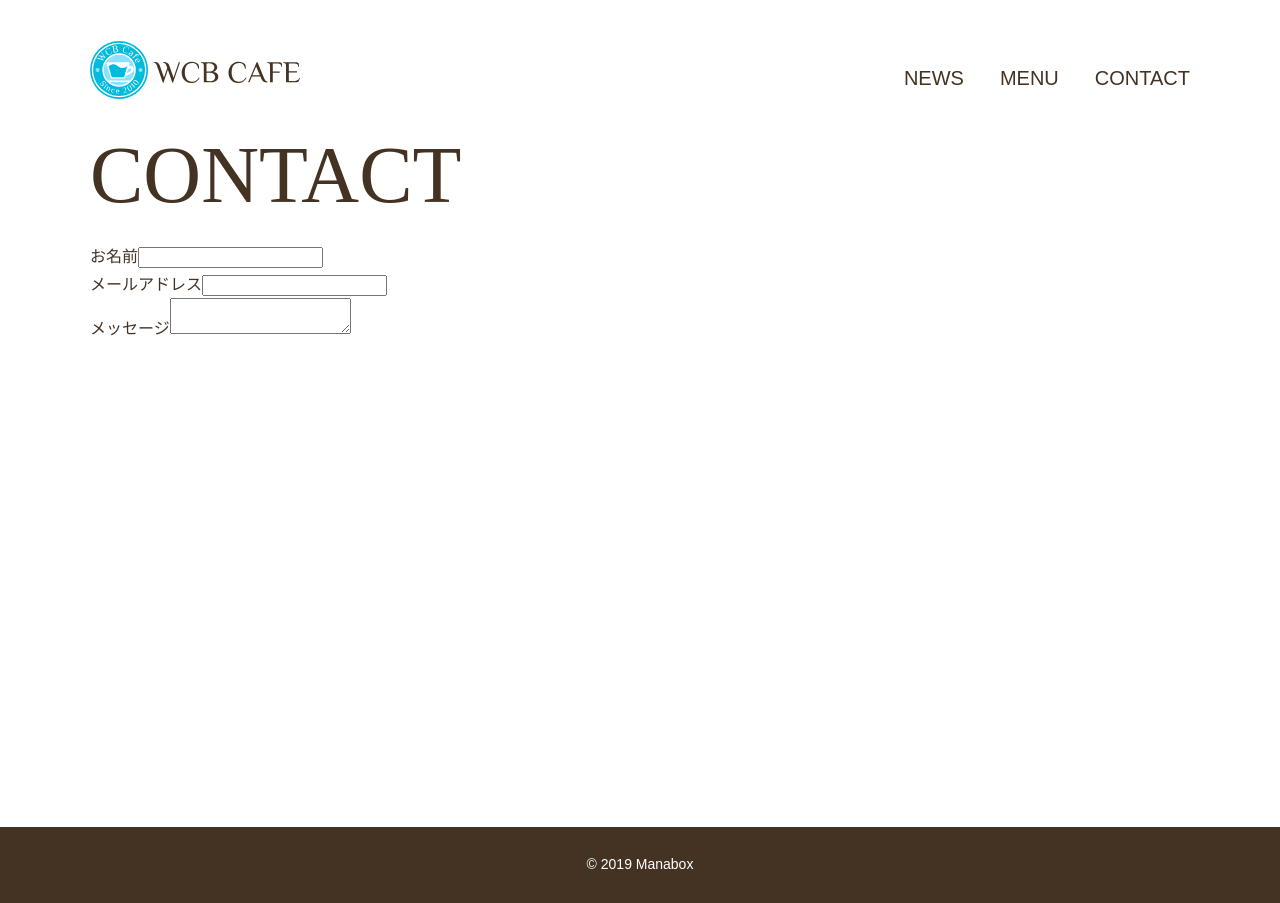
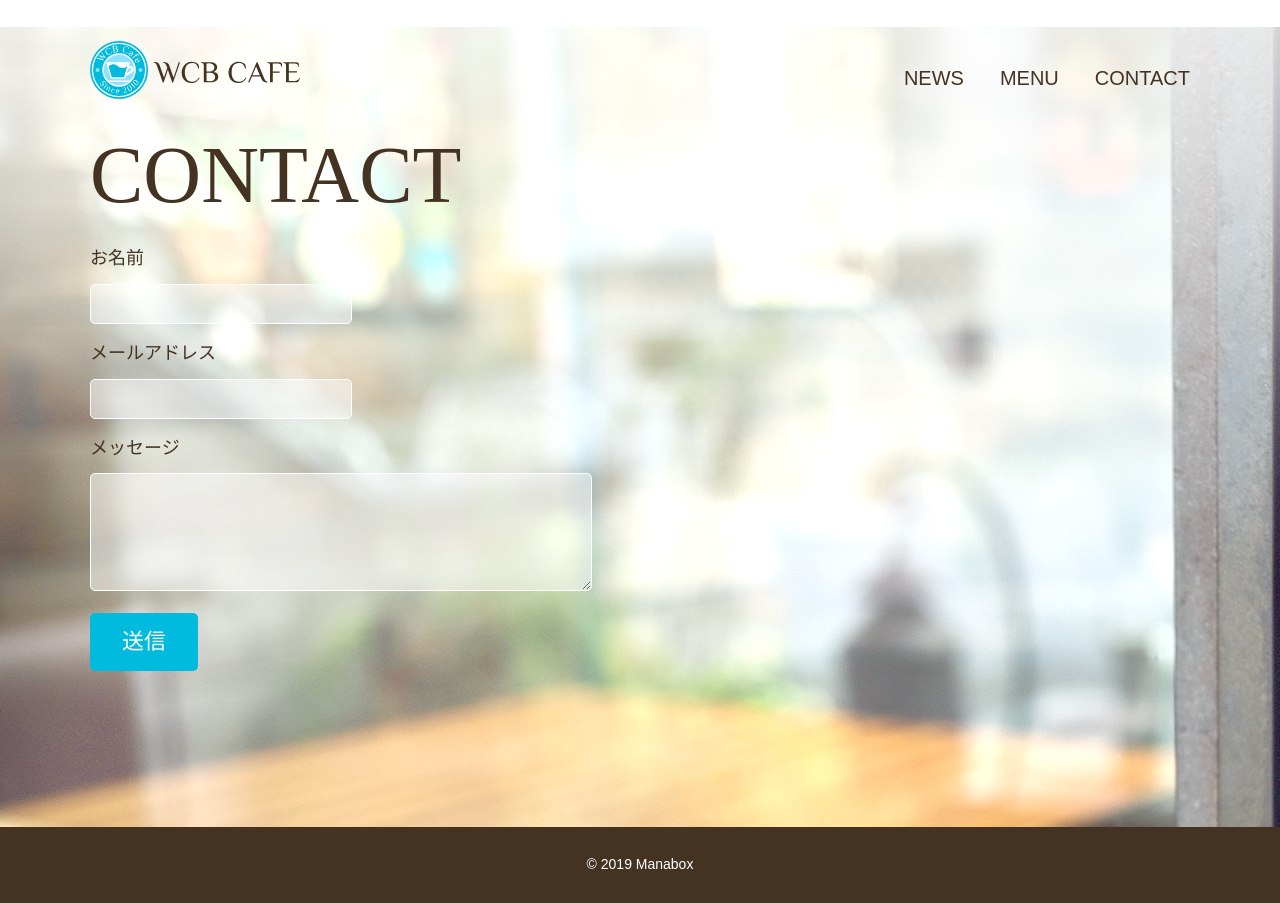
Before and after one commit to KotaSC/html-css-practice, a React (Create React App) app in the folder chapter4to7/: page /contact in a window 1280 px wide. Built offline with nearby package versions, Linux system fonts and the light colour scheme; some icons are missing.

Commit message:
フォームのスタイルを調整 P.254

```diff
--- a/chapter4to7/src/App.tsx
+++ b/chapter4to7/src/App.tsx
@@ -7,6 +7,7 @@ import { Meta } from "./components/Meta/Meta";
 import { MenuItems } from "./components/Menu/MenuItems";
 import homeBgImg from "./assets/images/main-bg.jpg";
 import menuBgImg from "./assets/images/menu-bg.jpg";
+import contactBgImg from "./assets/images/contact-bg.jpg";
 
 type BgPictureProps = {
   pagePath: String;
@@ -19,6 +20,10 @@ const BgPicture = styled.div<BgPictureProps>`
     (props.pagePath === "/menu" &&
       css`
         background-image: url(${menuBgImg});
+      `) ||
+    (props.pagePath === "/contact" &&
+      css`
+        background-image: url(${contactBgImg});
       `) ||
     (props.pagePath === "/" &&
       css`
--- a/chapter4to7/src/components/Contact/Contact.tsx
+++ b/chapter4to7/src/components/Contact/Contact.tsx
@@ -6,34 +6,74 @@ const Wrapper = styled.div`
   padding: 0 4%;
 `;
 
-const Form = styled.form``;
+const FormContainer = styled.form``;
+const FormDiv = styled.div`
+  margin-bottom: 14px;
+`;
+const FormLabel = styled.label`
+  font-size: 1.125rem;
+  margin-bottom: 10px;
+  display: block;
+`;
+const InputForm = styled.input`
+  background: rgba(255, 255, 255, 0.5);
+  border: 1px #fff solid;
+  border-radius: 5px;
+  padding: 10px;
+  font-size: 1rem;
+  width: 100%;
+  &#name,
+  &#email {
+    max-width: 240px;
+    @media (max-width: 600px) {
+      max-width: 95%;
+    }
+  }
+`;
+const MessageForm = styled(InputForm)`
+  max-width: 480px;
+  height: 6rem;
+  @media (max-width: 600px) {
+    max-width: 95%;
+  }
+`;
 
-const NameFormLabel = styled.label``;
-const NameForm = styled.input``;
-
-const EmailFormLabel = styled.label``;
-const EmailForm = styled.input``;
-
-const MessageFormLabel = styled.label``;
-const MessageForm = styled.textarea``;
+const SubmitBtn = styled.input`
+  font-size: 1.375rem;
+  background: #0bd;
+  color: #fff;
+  border-radius: 5px;
+  padding: 18px 32px;
+  border: none;
+  cursor: pointer;
+  line-height: 1;
+  &:hover {
+    background: #0090aa;
+  }
+`;
 
 export const Contact = () => {
   return (
     <Wrapper>
-      <Form action="#">
-        <div>
-          <NameFormLabel>お名前</NameFormLabel>
-          <NameForm type="text" />
-        </div>
-        <div>
-          <EmailFormLabel>メールアドレス</EmailFormLabel>
-          <EmailForm type="email" />
-        </div>
-        <div>
-          <MessageFormLabel>メッセージ</MessageFormLabel>
-          <MessageForm></MessageForm>
-        </div>
-      </Form>
+      <FormContainer action="#">
+        <FormDiv>
+          <FormLabel htmlFor="name">お名前</FormLabel>
+          <InputForm type="text" id="name" name="your-name" />
+        </FormDiv>
+        <FormDiv>
+          <FormLabel htmlFor="email">メールアドレス</FormLabel>
+          <InputForm type="email" id="email" name="your-email" />
+        </FormDiv>
+        <FormDiv>
+          <FormLabel htmlFor="message">メッセージ</FormLabel>
+          <MessageForm
+            as="textarea"
+            id="message"
+            name="your-message"
+          ></MessageForm>
+        </FormDiv>
+        <SubmitBtn type="submit" value="送信" />
+      </FormContainer>
     </Wrapper>
   );
 };
```
